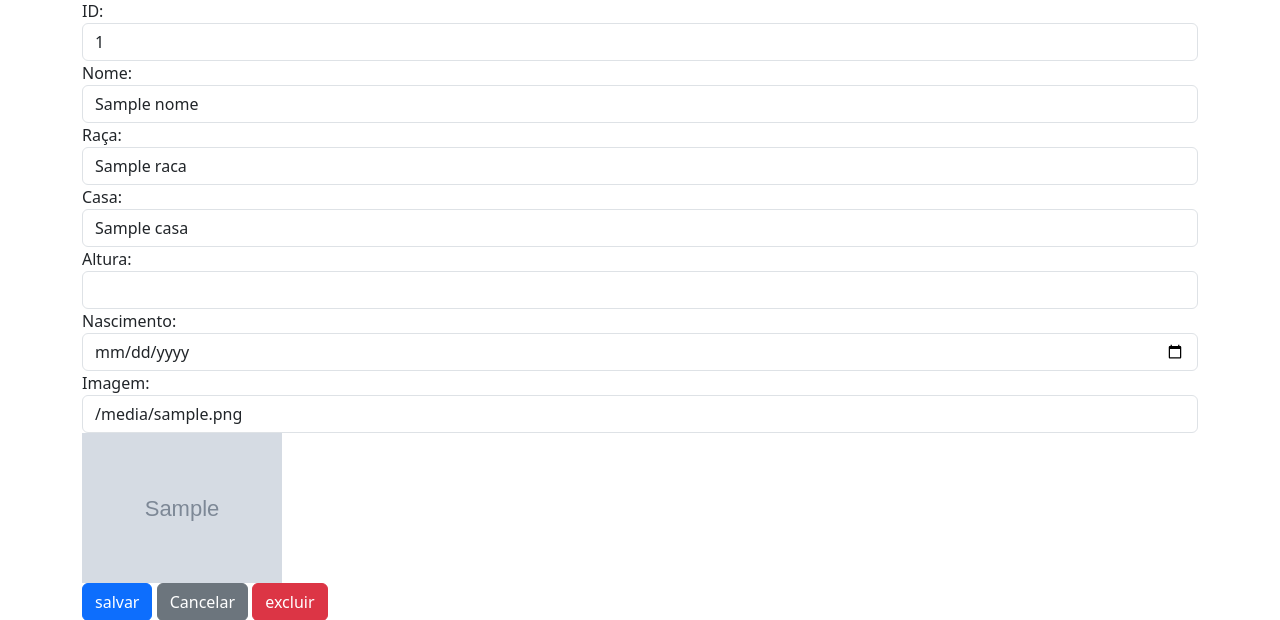
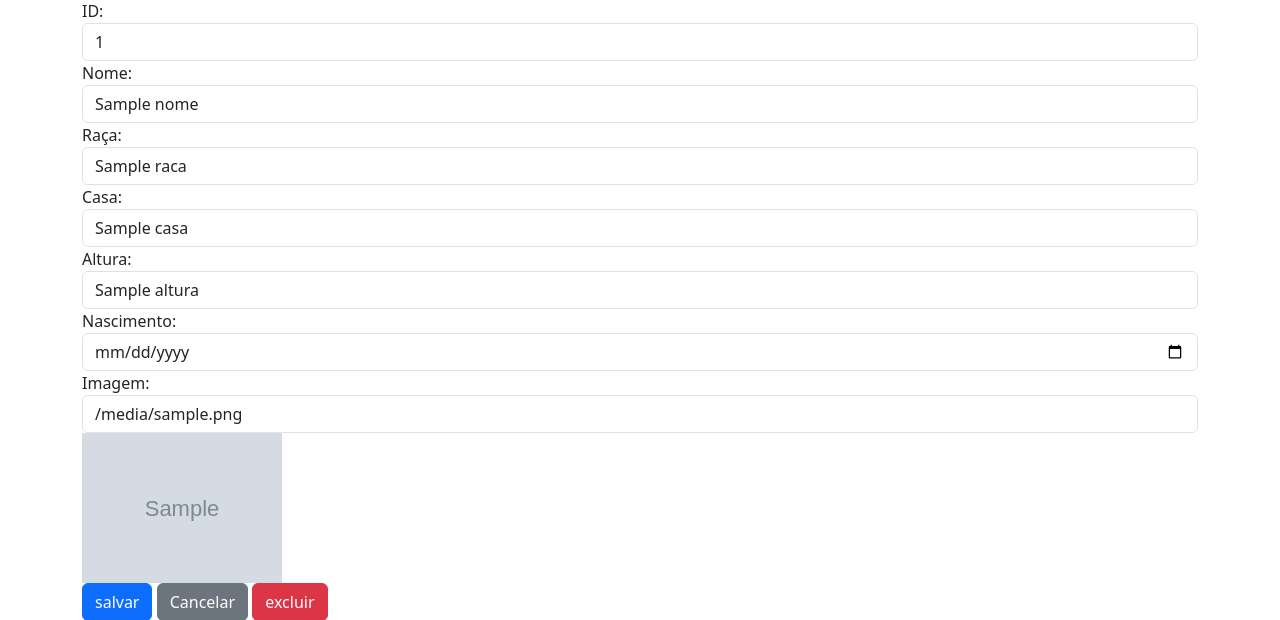
Before and after one commit to AmandaPardinho/Backend---Koru, a Flask app: template modulo4/crud_personagens/templates/cadastro.html in a window 1280 px wide. Shown: the part 113-733 px from the top of the page. Run offline with Flask 3, Linux system fonts and the light colour scheme; the template is opened without the code that fills it: most values are stand-ins (such as "Sample title", 1, 10 or a date in 2020); grey boxes marked "Sample" are stand-in pictures; some libraries are stand-ins or nearby versions.

Commit message:
Inclusão da aspas que faltava na div Raça e troca do tipo de imput na div Altura

```diff
--- a/modulo4/crud_personagens/templates/cadastro.html
+++ b/modulo4/crud_personagens/templates/cadastro.html
@@ -15,7 +15,7 @@
         </div>
         <div class="form-group">
             <label for="raca">Raça:</label>
-            <input type="text" class="form-control" id="raca name="raca" value="{{raca}}" required>
+            <input type="text" class="form-control" id="raca" name="raca" value="{{raca}}" required>
             <div class="invalid-feedback">Campo obrigatório.</div>
         </div>
         <div class="form-group">
@@ -25,7 +25,7 @@
         </div>
         <div class="form-group">
             <label for="altura">Altura:</label>
-            <input type="number" class="form-control" id="altura" name="altura" value="{{altura}}" required>
+            <input type="text" class="form-control" id="altura" name="altura" value="{{altura}}" required>
             <div class="invalid-feedback">Campo obrigatório.</div>
         </div>
         <div class="form-group">
```
